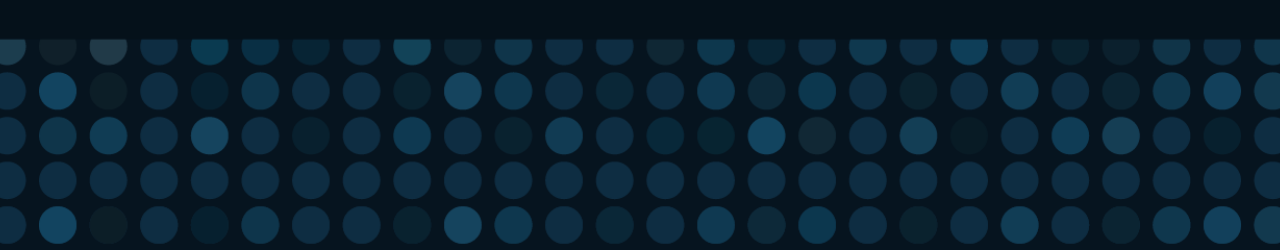
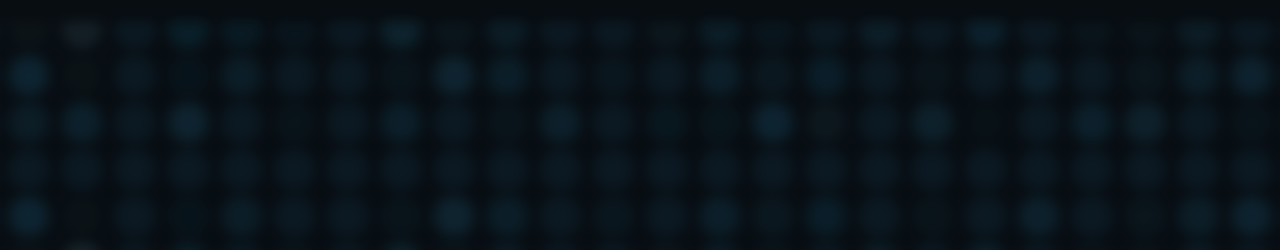
Before and after one commit to eykfilm-blip/estheryunkong, a plain HTML site: page reel.html in a window 1280 px wide. Shown: the top 250 px of the page. Drawn offline with Linux system fonts and the light colour scheme.

Commit message:
Update page.css

```diff
--- a/page.css
+++ b/page.css
@@ -24,6 +24,9 @@ body::before{
     background-size:cover;
     background-position:center;
     background-repeat:no-repeat;
+    filter:blur(6px);
+    transform:scale(1.05);
+    opacity:0.45;
     z-index:-2;
 }
 
```
